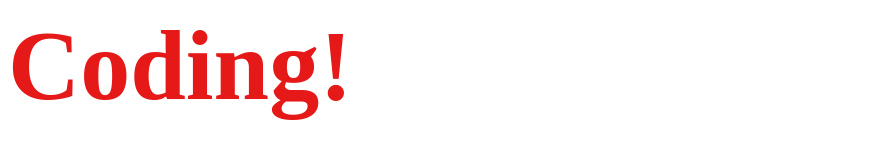
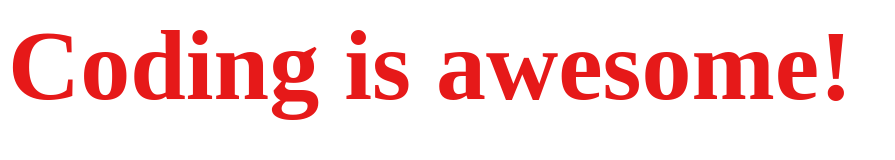
Before and after one commit to themadcreator/coding, a plain HTML site: page index.html in a window 1280 px wide. Shown: the whole page, without its empty margins (0-895 px from the left). Drawn offline with Linux system fonts and the light colour scheme.

Commit message:
Done editing

```diff
--- a/index.html
+++ b/index.html
@@ -7,7 +7,7 @@
   </head>
 
   <body>
-    <h1>Coding!</h1>
+    <h1>Coding is awesome!</h1>
   </body>
 
   <foot>
```
